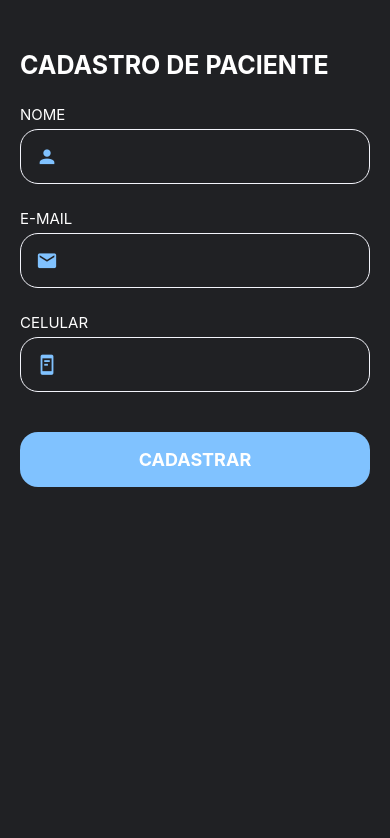
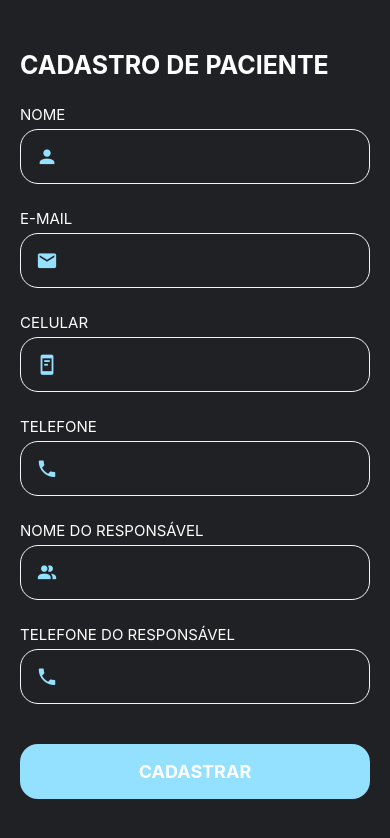
Before and after one commit to Gabshh/Symbian, a React Native app in the folder appSymbian/: screen / in a window 390 px wide. Shown: the top 838 px of the page. Built offline with nearby package versions, Linux system fonts and the light colour scheme.

Commit message:
tratamento de campos vazios

```diff
--- a/appSymbian/src/componentes/Button.js
+++ b/appSymbian/src/componentes/Button.js
@@ -24,7 +24,8 @@ const estilos = StyleSheet.create({
         backgroundColor:COLORS.blue,
         justifyContent:"center",
         alignItems:"center",
-        marginVertical:20,
+        marginTop:20,
+        marginBottom:50,
         elevation: 7,
     },
     title:{
--- a/appSymbian/src/const/Cores.js
+++ b/appSymbian/src/const/Cores.js
@@ -1,8 +1,8 @@
 const COLORS = {
     white: '#FFF',
     black: '#000',
-    blue: '#80C2FF',
-    purple: '#BF5DED',
+    blue: '#93E0FF',
+    purple: '#A34AC2',
     gray: '#BABBC3',
     light: '#F3F4FB',
     darkBlue: '#7978B5',
--- a/appSymbian/src/telas/Cadastro.js
+++ b/appSymbian/src/telas/Cadastro.js
@@ -6,6 +6,101 @@ import Button from "../componentes/Button";
 import COLORS from "../const/Cores";
 
 const Cadastro = () => {
+
+  {/********** CAPTURA DE DADOS COM O USO DE STATE **********
+  CRIAÇÃO DA ESTRUTURA DE STATE QUE ARMAZENA OS DADOS DIGITADOS*/}
+
+  const [inputs, setInputs] = React.useState({
+    nome: '',
+    email: '',
+    celular: '',
+    telefone: '',
+    nomeResponsavel: '',
+    telefoneResponsavel: '',
+  });
+
+  {/***********************************************************/}
+
+  // FUNÇÃO QUE MANIPULA A ENTRADA DE DADOS NA STATE NO MÉTODO onChangeText
+  const handlerOnChange = (text, input) => {
+    setInputs( (prevState) => (
+      console.log(prevState),
+      //console.log(input + ' ' + text)
+
+      //INJEÇÃO DE DADOS NA STATE
+      {...prevState, [input]:text}
+
+      ));
+  }
+
+  {/***********************************************************/}
+
+  {/********** VALIDAÇÃO DOS DADOS DE CADASTRO ***********/}
+
+  // STATE DE ERRO DE PREENCHIMENTO
+  const [errors, setErrors] = React.useState({});
+
+  // FUNÇÃO HANDLER QUE CONFIGURA AS MENSAGENS DE ERRO NA STATE
+  const handlerErrors = (errorMessage, input) => {
+    setErrors( (prevState)=>({...prevState, [input]:errorMessage}) );
+  }
+
+  // FUNÇÃO DE VALIDAÇÃO
+  const validate = () => {
+
+    let validate = true;
+
+    if (!inputs.nome) {
+      validate = false;
+      handlerErrors('Informe seu nome.', 'nome');
+      // console.log('NOME EM BRANCO');
+    }
+
+    if (!inputs.email) {
+      validate = false;
+      handlerErrors('Informe seu e-mail.', 'email');
+      // console.log('E-MAIL EM BRANCO');
+    }
+
+    if (!inputs.celular) {
+      validate = false;
+      handlerErrors('Informe seu celular.', 'celular');
+      // console.log('CELULAR EM BRANCO');
+    }
+
+    if (!inputs.telefone) {
+      validate = false;
+      handlerErrors('Informe seu telefone.', 'telefone');
+      // console.log('TELEFONE EM BRANCO');
+    }
+
+    // if (validate) {
+    //   //ENVIA OS DADOS PARA A API CADASTRAR
+    //   cadastrar();
+    //   console.log('cadastrou!!🤨');
+    // }
+
+    console.log(errors);
+
+  }
+
+  // const cadastrar = ()=>{
+
+  //   try{
+  //     const response = apiPaciente.post('/cadastrarPacientes',
+  //     {
+  //       nome:inputs.nome,
+  //       email:inputs.email,
+  //       celular:inputs.celular,
+  //       telefone:inputs.telefone,
+  //       nomeResponsavel:inputs.nomeResponsavel,
+  //       telefoneResponsavel:inputs.telefoneResponsavel
+  //     });
+  //   }catch(error){
+  //     console.log(error)
+  //   }
+
+  // }
 
   //const nome = 'TELA DE CADASTRO';
 
@@ -18,10 +113,49 @@ const Cadastro = () => {
 
             <View style={estilos.viewForm}>
 
-            <Input  label="NOME"    iconName="account"       />
-            <Input  label="E-MAIL"  iconName="email"  />
-            <Input  label="CELULAR" iconName="cellphone-text"      />
-            <Button title="CADASTRAR"/>
+            <Input  label="NOME"
+                    iconName="account"
+                    error={errors.nome}
+                    onFocus={ ()=>(handlerErrors(null, 'nome')) }
+                    onChangeText={ (text) => handlerOnChange(text, 'nome' ) }
+            />
+
+            <Input  label="E-MAIL"
+                    iconName="email"
+                    error={errors.email}
+                    onFocus={ ()=>(handlerErrors(null, 'email')) }
+                    onChangeText={ (text) => handlerOnChange(text, 'email' ) }
+            />
+
+            <Input  label="CELULAR"
+                    iconName="cellphone-text"
+                    error={errors.celular}
+                    onFocus={ ()=>(handlerErrors(null, 'celular')) }
+                    onChangeText={ (text) => handlerOnChange(text, 'celular' ) }
+            />
+
+            <Input  label="TELEFONE"
+                    iconName="phone"
+                    error={errors.telefone}
+                    onFocus={ ()=>(handlerErrors(null, 'telefone')) }
+                    onChangeText={ (text) => handlerOnChange(text, 'telefone' ) }
+            />
+
+            <Input  label="NOME DO RESPONSÁVEL"
+                    iconName="account-multiple"
+                    error={errors.nomeResponsavel}
+                    onFocus={ ()=>(handlerErrors(null, 'nomeResponsavel')) }
+                    onChangeText={ (text) => handlerOnChange(text, 'nomeResponsavel' ) }
+            />
+
+            <Input  label="TELEFONE DO RESPONSÁVEL"
+                    iconName="phone"
+                    error={errors.telefoneResponsavel}
+                    onFocus={ ()=>(handlerErrors(null, 'telefoneResponsavel')) }
+                    onChangeText={ (text) => handlerOnChange(text, 'telefoneResponsavel' ) }
+            />
+
+            <Button title="CADASTRAR" onPress={validate}/>
 
             </View>
         </ScrollView>
```
